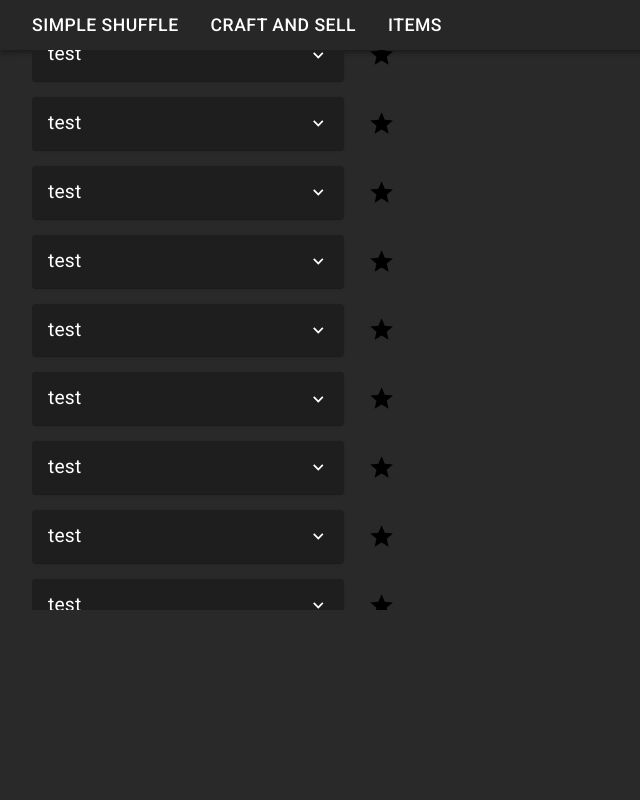
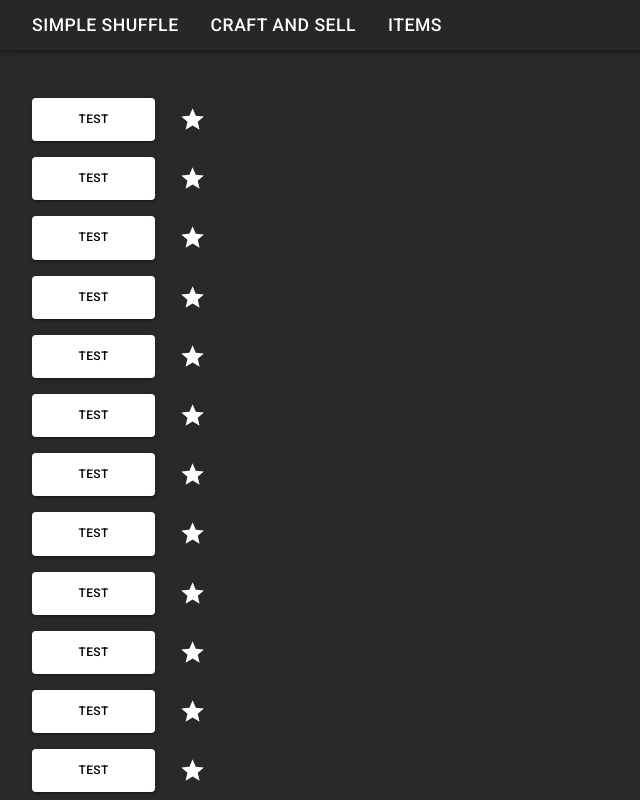
Before and after one commit to Ted2121/MarketShuffle, a React (Vite) app in the folder marketshuffle/: page /items in a window 1280 px wide. Shown: the top 800 px of the page, without its empty margins (0-640 px from the left). Built offline with nearby package versions, Linux system fonts and the light colour scheme.

Commit message:
set item

```diff
--- /dev/null
+++ b/marketshuffle/src/items/ActionsPanel.jsx
@@ -0,0 +1,23 @@
+import { Box } from '@mui/material'
+import React from 'react'
+
+function ActionsPanel({item}) {
+  return (
+    <Box sx={{
+        width: '70%',
+        display: 'flex',
+        justifyContent: 'center',
+        alignItems: 'center',
+    }}>
+        {/* price history */}
+        <Box>
+            {/* Positions */}
+            <Box>
+
+            </Box>
+        </Box>
+    </Box>
+  )
+}
+
+export default ActionsPanel
--- a/marketshuffle/src/items/Favorites.jsx
+++ b/marketshuffle/src/items/Favorites.jsx
@@ -3,17 +3,17 @@
 import Item from './Item'
 import item from '../data/mocks/item-mock'
 
-function Favorites() {
+function Favorites({items}) {
   return (
     <Box sx={{
-        width: '50%',
+        width: '15%',
         display: 'flex',
         justifyContent: 'center',
         flexDirection:'column',
         gap:'16px',
-        overflow:'auto',
         p:'16px 0'
     }}>
+
       <Item item={item}/>
       <Item item={item}/>
       <Item item={item}/>
--- a/marketshuffle/src/items/Item.jsx
+++ b/marketshuffle/src/items/Item.jsx
@@ -9,22 +9,8 @@
 import StarIcon from '@mui/icons-material/Star';
 import StarOutlineIcon from '@mui/icons-material/StarOutline';
 
-function Item({ item }) {
+function Item({ item, setItem }) {
   const [isFavorite, setIsFavorite] = useState(item?.isFavorite);
-  const [expanded, setExpanded] = useState(false);
-
-  const handleChange = (panel) => (event, isExpanded) => {
-    setExpanded(isExpanded ? panel : false);
-  };
-
-  const actionButton = (text, action) => (
-    <Link to={action} style={{
-      textDecoration: 'none',
-      margin: '0 8px'
-    }}>
-      <Button variant="contained">{text}</Button>
-    </Link>
-  );
 
   const handleFavoriteToggle = async () => {
     const isSuccess = await itemService.setIsFavorite(item.id, !isFavorite)
@@ -34,11 +20,15 @@
     }
   }
 
+  const handleSetItem = () => {
+    setItem(item.id);
+  }
+
   const favoriteButton = (
     <IconButton onClick={handleFavoriteToggle}>
       {isFavorite ? <StarIcon
         sx={{
-          color: 'black.main',
+          color: 'white.main',
           fontSize: '1.7rem',
         }} /> : <StarOutlineIcon />}
     </IconButton>
@@ -47,18 +37,14 @@
   console.log(item);
   return (
     <Box sx={{ display: 'flex', gap: '16px' }}>
-      <Accordion expanded={expanded === item?.id} onChange={handleChange(item?.id)}>
-        <AccordionSummary id={item?.id} expandIcon={<ExpandMoreIcon />}>
-          <Typography sx={{ fontSize: '1.2rem' }}>{item?.name}</Typography>
-        </AccordionSummary>
-        <AccordionDetails>
-          <Box sx={{ display: 'flex' }}>
-            {actionButton('recipe', `recipe/${item.id}`)}
-            {actionButton('history', `history/${item.id}`)}
-            {actionButton('profit', `profit/${item.id}`)}
-          </Box>
-        </AccordionDetails>
-      </Accordion>
+      <Button
+      onClick={handleSetItem}
+      variant='contained' color='white' sx={{
+        color:'black.main',
+        width:'300px'
+      }}>
+        {item?.name}
+      </Button>
       {favoriteButton}
     </Box>
   )
--- a/marketshuffle/src/items/ItemTable.jsx
+++ b/marketshuffle/src/items/ItemTable.jsx
@@ -4,7 +4,7 @@
 function ItemTable() {
   return (
     <Box sx={{
-        width: '50%',
+        width: '15%',
         display: 'flex',
         justifyContent: 'center',
         alignItems: 'center',
--- a/marketshuffle/src/items/Items.jsx
+++ b/marketshuffle/src/items/Items.jsx
@@ -2,12 +2,13 @@
 import React from 'react'
 import Favorites from './Favorites'
 import ItemTable from './ItemTable'
+import ActionsPanel from './ActionsPanel'
 
 function Items() {
+  // TODO call the get all favorites in a useEffect and pass it to favorites component
   return (
     <Box sx={{
         width: '100%',
-        maxHeight:'70vh',
         display: 'flex',
         justifyContent: 'center',
         alignItems: 'center',
@@ -15,6 +16,7 @@
         p:'32px',
     }}>
         <Favorites />
+        <ActionsPanel />
         <ItemTable />
     </Box>
   )
```
